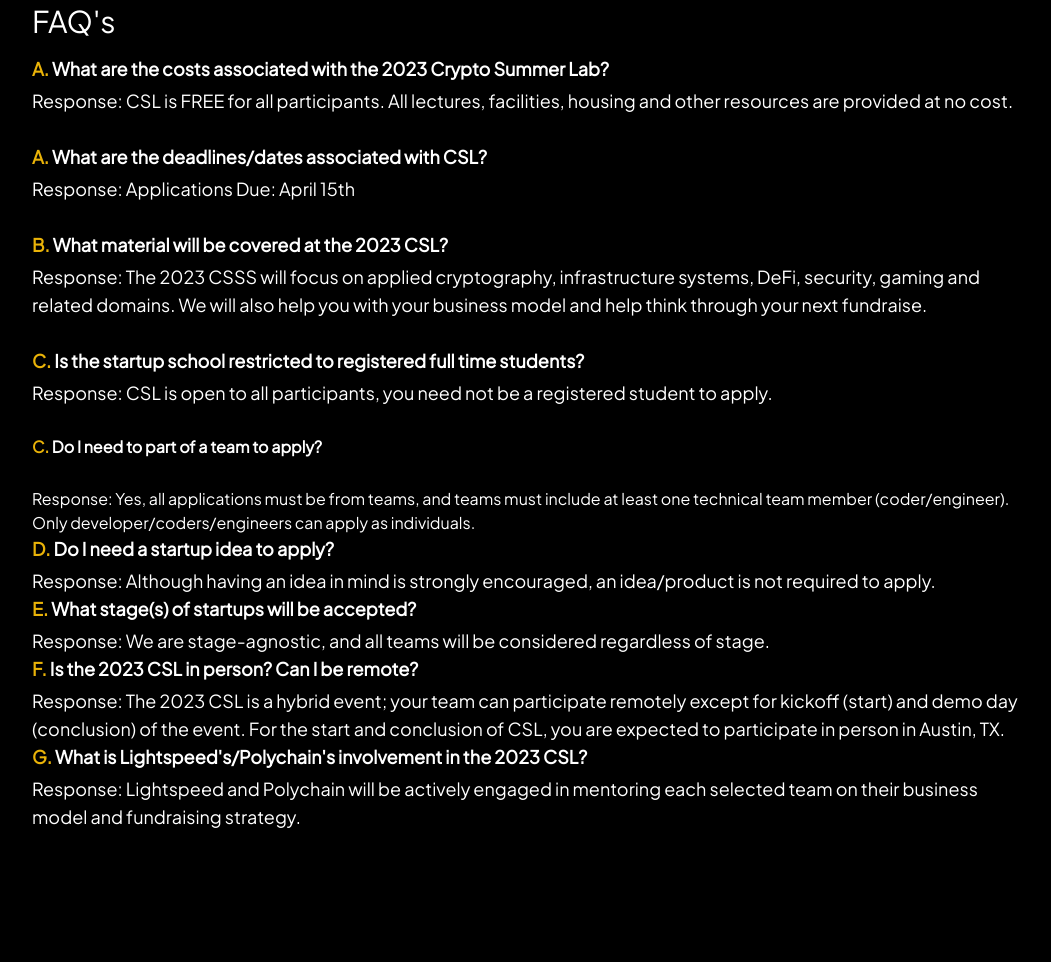
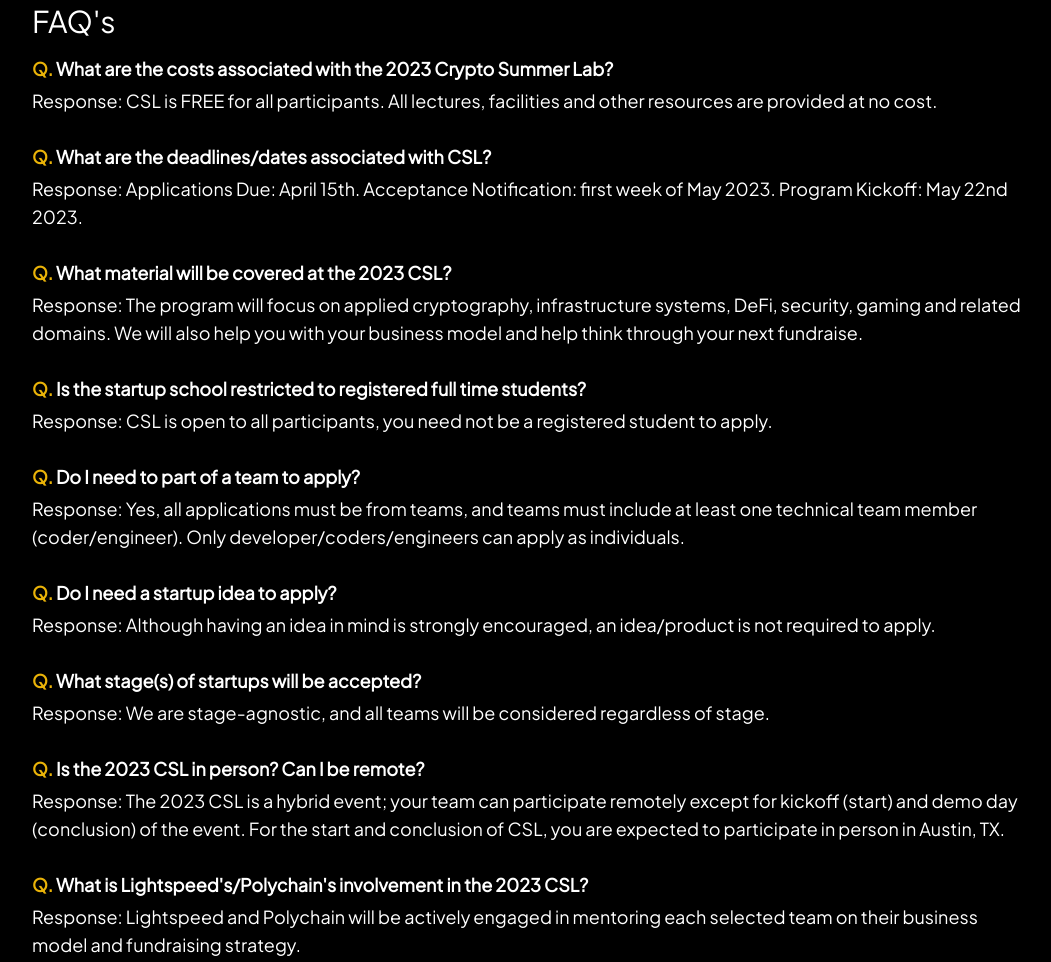
Before and after one commit to chainhubfoundation/csl, a website: page index.html in a window 1280 px wide. Shown: the part 939-1901 px from the top of the page, without its empty margins (108-1159 px from the left). Drawn offline with Linux system fonts and the light colour scheme.

Commit message:
Update index.html

```diff
--- a/index.html
+++ b/index.html
@@ -88,7 +88,7 @@
         <section class="space-y-7">
           <div class="space-y-1 text-sm md:text-lg">
             <div>
-              <span class="font-bold text-yellow-500">A.</span>
+              <span class="font-bold text-yellow-500">Q.</span>
               <span class="font-bold"
                 >What are the costs associated with the 2023 Crypto Summer Lab?</span
               >
@@ -96,41 +96,42 @@
 
             <p>
               Response: CSL is FREE for all participants. All
-              lectures, facilities, housing and other resources are provided at
+              lectures, facilities and other resources are provided at
               no cost.
             </p>
           </div>
 
           <div class="space-y-1 text-sm md:text-lg">
             <div>
-              <span class="font-bold text-yellow-500">A.</span>
+              <span class="font-bold text-yellow-500">Q.</span>
               <span class="font-bold"
                 >What are the deadlines/dates associated with CSL?</span
               >
             </div>
 
             <p>
-              Response: Applications Due: April 15th
+              Response: Applications Due: April 15th. Acceptance Notification: first week of May 2023. Program Kickoff: May 22nd 2023.
+
             </p>
           </div>
 
           <div class="space-y-1 text-sm md:text-lg">
             <div>
-              <span class="font-bold text-yellow-500">B.</span>
+              <span class="font-bold text-yellow-500">Q.</span>
               <span class="font-bold"
                 >What material will be covered at the 2023 CSL?</span
               >
             </div>
 
             <p>
-              Response: The 2023 CSSS will focus on applied cryptography,
+              Response: The program will focus on applied cryptography,
               infrastructure systems, DeFi, security, gaming and related domains. We will also help you with your business model and help think through your next fundraise.
             </p>
           </div>
 
           <div class="space-y-1 text-sm md:text-lg">
             <div>
-              <span class="font-bold text-yellow-500">C.</span>
+              <span class="font-bold text-yellow-500">Q.</span>
               <span class="font-bold"
                 >Is the startup school restricted to registered full time
                 students?</span
@@ -143,8 +144,9 @@
             </p>
           </div>
 
+          <div class="space-y-1 text-sm md:text-lg">
           <div>
-              <span class="font-bold text-yellow-500">C.</span>
+              <span class="font-bold text-yellow-500">Q.</span>
               <span class="font-bold"
                 >Do I need to part of a team to apply?</span
               >
@@ -157,7 +159,7 @@
 
           <div class="space-y-1 text-sm md:text-lg">
             <div>
-              <span class="font-bold text-yellow-500">D.</span>
+              <span class="font-bold text-yellow-500">Q.</span>
               <span class="font-bold">Do I need a startup idea to apply?</span>
             </div>
 
@@ -168,7 +170,7 @@
 
           <div class="space-y-1 text-sm md:text-lg">
             <div>
-              <span class="font-bold text-yellow-500">E.</span>
+              <span class="font-bold text-yellow-500">Q.</span>
               <span class="font-bold"
                 >What stage(s) of startups will be accepted?</span
               >
@@ -182,7 +184,7 @@
 
           <div class="space-y-1 text-sm md:text-lg">
             <div>
-              <span class="font-bold text-yellow-500">F.</span>
+              <span class="font-bold text-yellow-500">Q.</span>
               <span class="font-bold"
                 >Is the 2023 CSL in person? Can I be remote?</span
               >
@@ -195,7 +197,7 @@
 
           <div class="space-y-1 text-sm md:text-lg">
             <div>
-              <span class="font-bold text-yellow-500">G.</span>
+              <span class="font-bold text-yellow-500">Q.</span>
               <span class="font-bold"
                 >What is Lightspeed's/Polychain's involvement in the 2023 CSL?</span
               >
@@ -205,6 +207,7 @@
               Response: Lightspeed and Polychain will be actively engaged in mentoring each selected team on their business model and fundraising strategy.
             </p>
           </div>
+
         </section>
       </div>
     </div>
```
